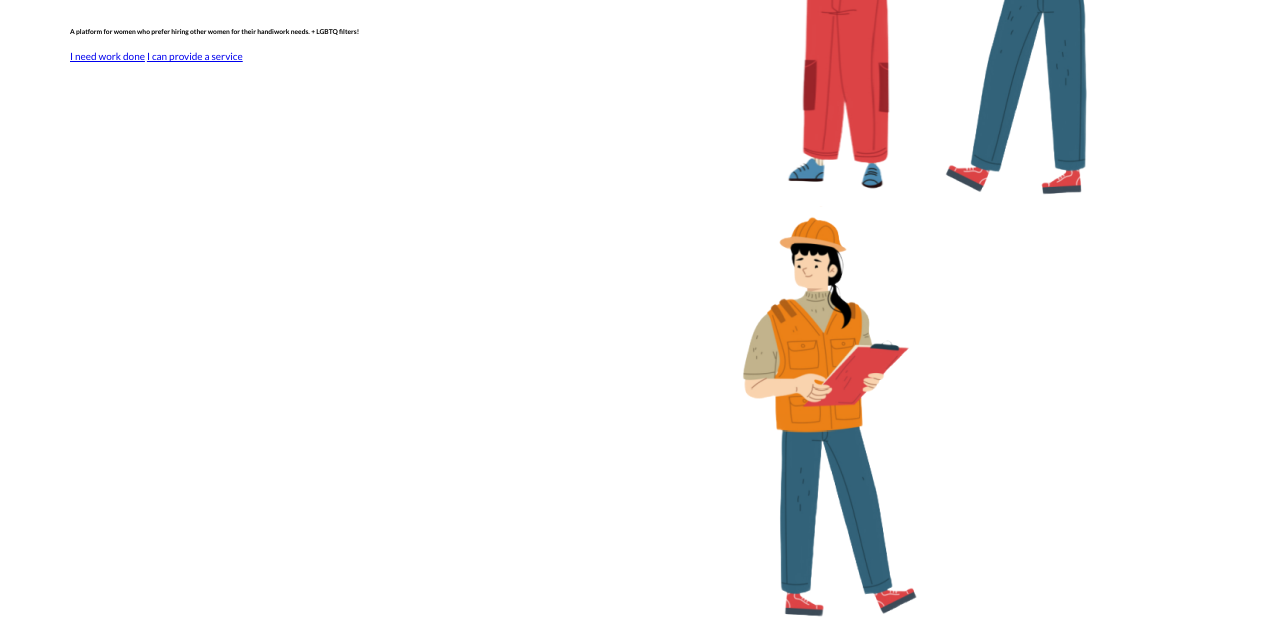
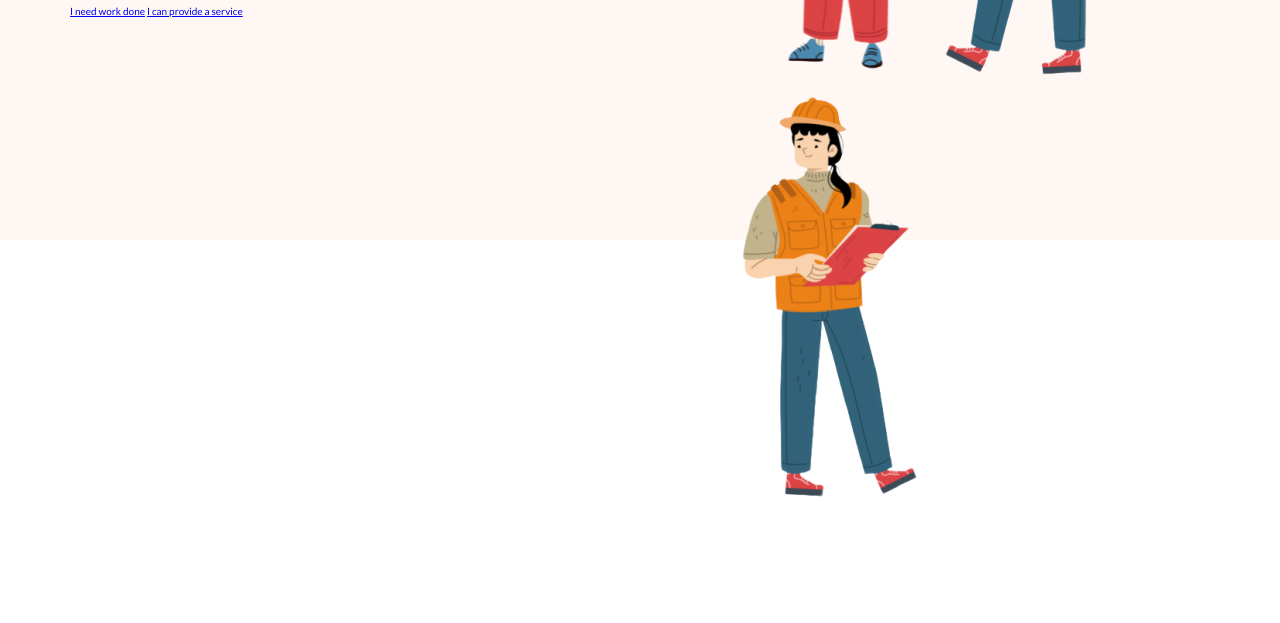
Before and after one commit to notwaltervilla/capeable-landing-page, a plain HTML site: page index.html in a window 1280 px wide. Shown: the part 453-1076 px from the top of the page. After the commit the page ends 956 px from the top, so only its background shows below. Drawn offline with Linux system fonts and the light colour scheme.

Commit message:
Minor changes to hero section

```diff
--- a/css/main.css
+++ b/css/main.css
@@ -12,7 +12,7 @@ body {
     height: 96px;
 }
 
-h1 {
+h1.hero-text {
     font-family: 'Lato';
     font-style: normal;
     font-weight: 700;
@@ -21,6 +21,31 @@ h1 {
 
     color: #1B1B1B;
 }
+
+h6.hero-text {
+    font-family: 'Lato';
+    font-style: normal;
+    font-weight: 600;
+    font-size: 20px;
+    line-height: 24px;
+
+    color: #1B1B1B;
+}
+
+main.hero-section {
+    /* width: auto;
+    height: auto; */
+    height: 573px;
+    background: #FFF7F3;
+    margin: 0;
+
+    /* Inside auto layout */
+/*
+    flex: none;
+    order: 0;
+    flex-grow: 0; */
+}
+
 .wrapper {
     margin: 0 auto;
 }
--- a/index.html
+++ b/index.html
@@ -21,11 +21,11 @@
             </ul>
         </nav>
 
-        <main>
+        <main class="hero-section">
             <div class="left-col">
                 <h1 class="hero-text"> Because women are just as capable.</h1>
-                <h6>
-                    A platform for women who prefer hiring other women for their handiwork needs. + LGBTQ filters!
+                <h6 class="hero-text">
+                    A platform for women who prefer hiring other women for their handiwork needs.  <span style="color:red">+ LGBTQ filters!</span>
                 </h6>
                 <div class="cta-buttons">
                     <a href="#" class="primary-cta-client">I need work done</a>
```
